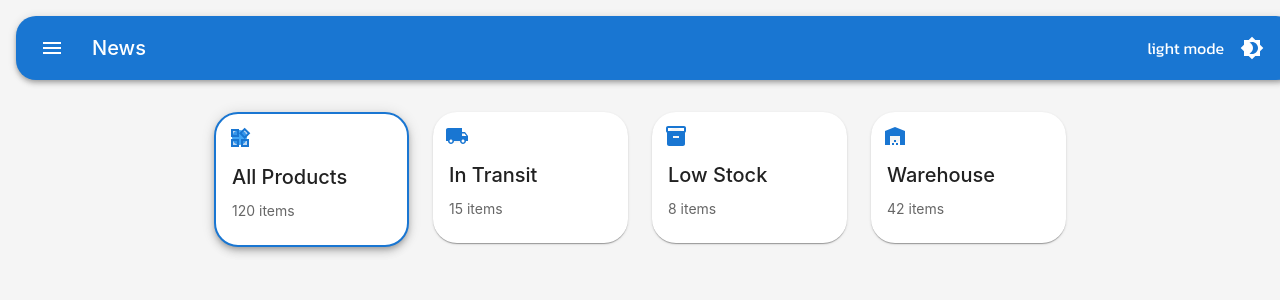
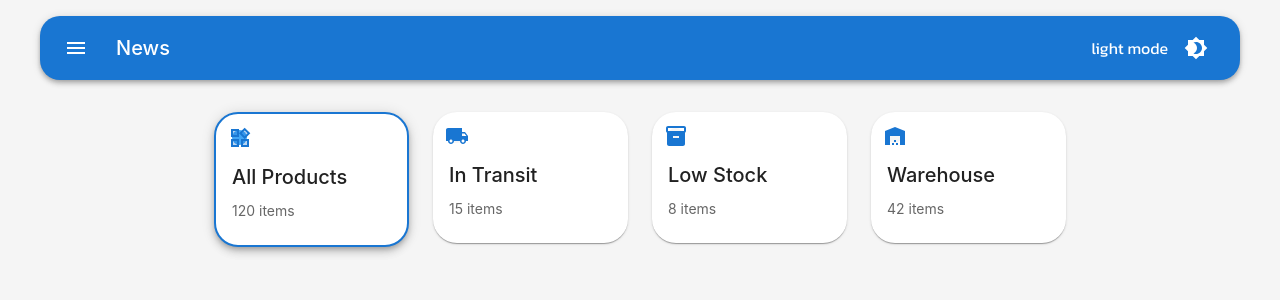
Before and after one commit to Hati-pos/hati-pos-web, a Next.js app: page /stocks/all-product in a window 1280 px wide. Shown: the top 300 px of the page. Built offline with nearby package versions, Linux system fonts and the light colour scheme.

Commit message:
feat: Update page layout

```diff
--- a/app/stocks/layout.tsx
+++ b/app/stocks/layout.tsx
@@ -7,7 +7,7 @@ export default function StocksLayout({
 }) {
   return (
     <div className="min-h-screen bg-gray-100">
-      <main className="mx-auto max-w-7xl px-4 sm:px-6 lg:px-8 py-6">
+      <main >
         <StockTopBar />
         {children}
       </main>
--- a/components/base/stockTopBar.tsx
+++ b/components/base/stockTopBar.tsx
@@ -19,8 +19,21 @@ export default function StockTopBar() {
   };
 
   return (
-    <Box sx={{ flexGrow: 1 }}>
-      <AppBar position="static" sx={{ borderRadius: "20px", margin: 2 }} >
+    <Box sx={{
+      flexGrow: 1,
+      display: 'flex',
+      justifyContent: 'center',
+      px: 2
+    }}>
+      <AppBar
+        position="static"
+        sx={{
+          borderRadius: "20px",
+          margin: 2,
+          width: '100%',
+          maxWidth: '1200px'
+        }}
+      >
         <Toolbar>
           <IconButton
             size="large"
--- a/lib/hooks/useDraggableCategories.ts
+++ b/lib/hooks/useDraggableCategories.ts
@@ -1,3 +1,4 @@
+"use client";
 import { useState, useCallback } from 'react';
 import {
   KeyboardSensor,
```
